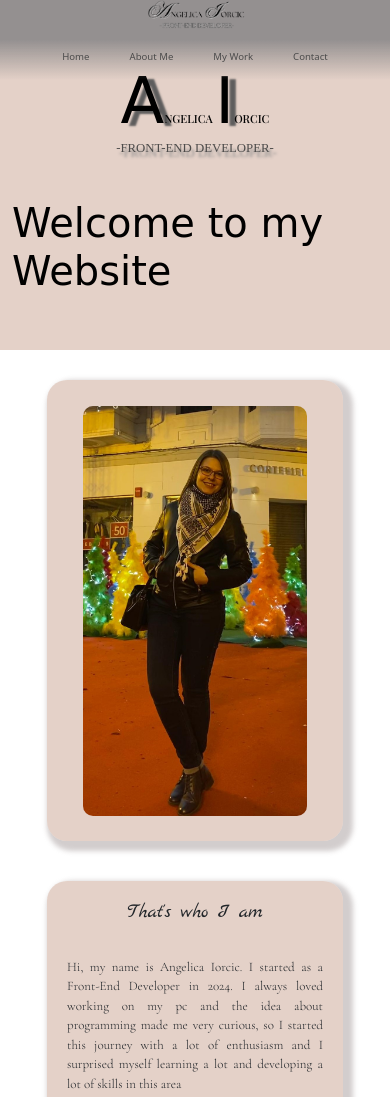
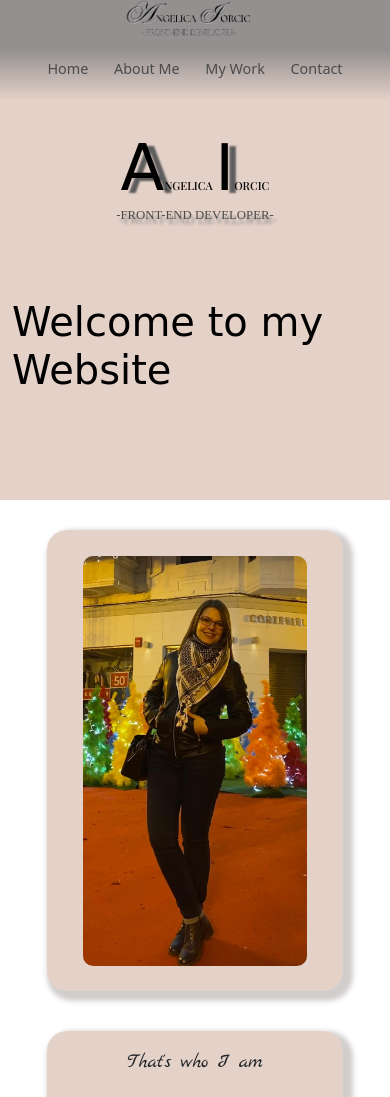
Before and after one commit to angelica-iorcic/Personal-website, a plain HTML site: page index.html in a window 390 px wide. Shown: the top 1097 px of the page. Drawn offline with nearby package versions, Linux system fonts and the light colour scheme; a web font is replaced by a local one.

Commit message:
wip mobile screen

```diff
--- a/style.css
+++ b/style.css
@@ -291,28 +291,31 @@ TV and Extra Large Screens – 1201px and more.*/
     nav{
         flex-direction: column;
         align-items: center;
-        height: 80px;
+        height: 100px;
         max-width: 576px;
     }
-    ul{
-
+    nav ul{
         align-items: center;
+    }
+    nav ul > li{
+        margin: 0.8rem;
     }
     a{
         color: #000;
-        font-size: 0.6rem;
+        font-size: 0.9rem;
     }
     #logo{
         align-self: center;
         align-items: center;
-        width: 7rem;
+        width: 10rem;
     }
     #logo img{
-        width: 7rem;
+        width: 9rem;
         padding: 0;
     }
     .welcome{
-        height: 350px;
+        justify-content: space-evenly;
+        height: 500px;
         padding: 30px;
     }
     .first-welcome{
@@ -324,7 +327,7 @@ TV and Extra Large Screens – 1201px and more.*/
         font-optical-sizing: auto;
         font-weight: <weight>;
         font-style: normal;
-        margin-top: 1rem;
+        margin-top: 2rem;
         height: 70px;
     }
     .welcome h2{
@@ -456,11 +459,11 @@ TV and Extra Large Screens – 1201px and more.*/
         height: 30px;
     }
     #contact{
-        height: 300px;
+        height: 320px;
         justify-content: space-between;
     }
     #contact h3{
-        margin-top: 20px;
+        margin-top: 22px;
         font-size: 20px;
     }
     .social ul{
@@ -473,7 +476,7 @@ TV and Extra Large Screens – 1201px and more.*/
         height: 50px;
     }
     .info{
-        margin-bottom: 5rem;
+        margin-bottom: 3rem;
     }
     .info > a{
         font-size: 0.5rem !important;
```
